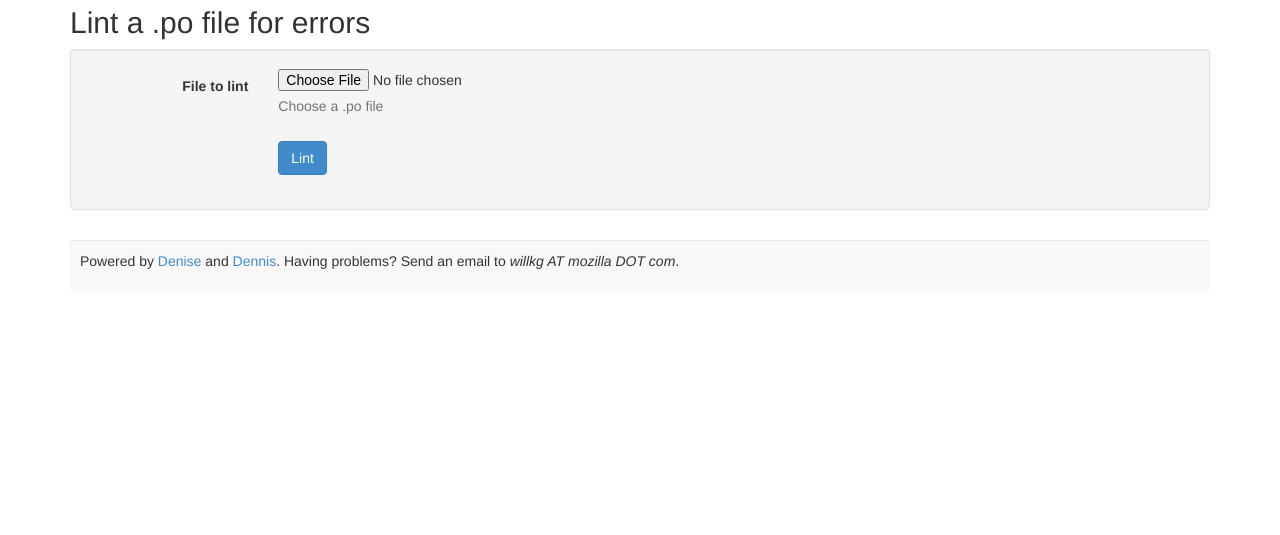
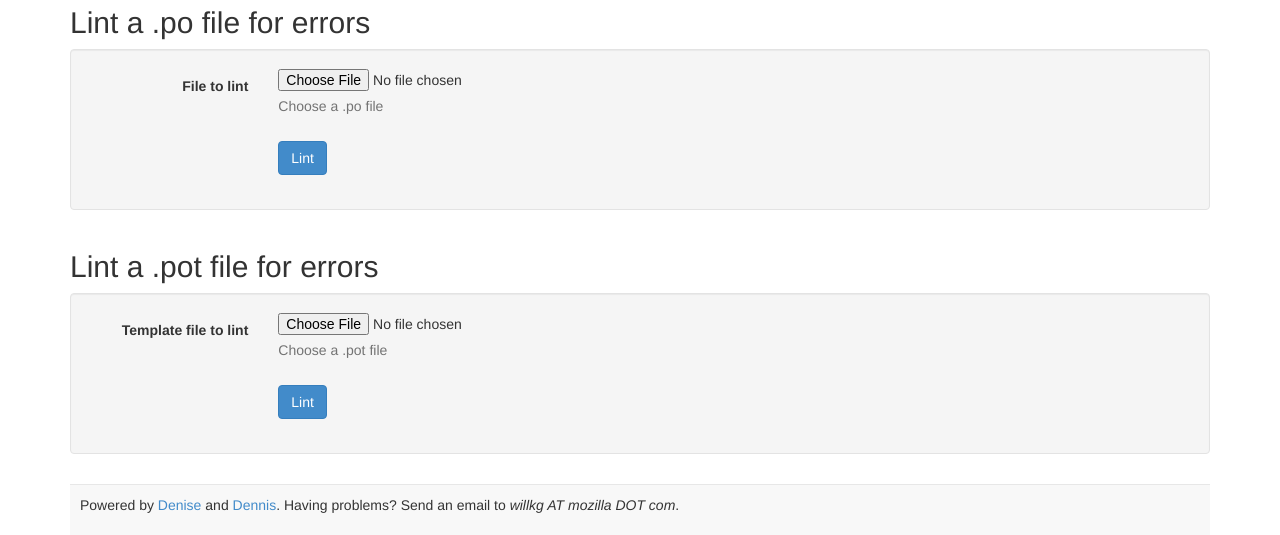
Before and after one commit to willkg/denise, a Flask app: page / in a window 1280 px wide. Shown: the part 400-935 px from the top of the page. Before the commit the page ends 669 px from the top, so only its background shows below. Run offline with Flask 2, Linux system fonts and the light colour scheme; some libraries are stand-ins or nearby versions.

Commit message:
Add template linting

```diff
--- a/denise/templates/index.html
+++ b/denise/templates/index.html
@@ -33,6 +33,29 @@
           <div class="col-sm-10">
             <input type="file" id="poFile" name="pofile">
             <p class="help-block">Choose a .po file</p>
+          </div>
+        </div>
+        <div class="form-group">
+          <div class="col-sm-offset-2 col-sm-10">
+            <button type="submit" class="btn btn-primary">Lint</button>
+          </div>
+        </div>
+      </form>
+    </div>
+  </div>
+</div>
+
+<div class="row">
+  <div class="col-md-12">
+    <h2>Lint a .pot file for errors</h2>
+
+    <div class="well">
+      <form method="post" enctype="multipart/form-data" action="/linttemplate" role="form" class="form-horizontal">
+        <div class="form-group">
+          <label for="poFile" class="col-sm-2 control-label">Template file to lint</label>
+          <div class="col-sm-10">
+            <input type="file" id="poFile" name="potfile">
+            <p class="help-block">Choose a .pot file</p>
           </div>
         </div>
         <div class="form-group">
--- a/denise/views.py
+++ b/denise/views.py
@@ -7,6 +7,7 @@ import polib
 import requests
 
 from dennis.linter import Linter
+from dennis.templatelinter import TemplateLinter
 from dennis.translator import Translator
 
 
@@ -148,6 +149,56 @@ def lint():
     )
 
 
+@mod.route('/linttemplate', methods=['POST'])
+def linttemplate():
+    upload = request.files['potfile']
+    if not upload:
+        # FIXME: hard-coded url here
+        return redirect('/')
+
+    results = []
+    metadata = []
+    calculateddata = []
+    lint_results = []
+    error = ''
+    filename = upload.filename
+
+    if not upload.filename.endswith('.pot'):
+        error = '%s is not an acceptable file.' % upload.filename
+
+    else:
+        contents = upload.stream.read()
+
+        # Get metadata from the pofile so we can print it out for some
+        # context.
+        po = polib.pofile(contents)
+
+        for key, val in po.metadata.items():
+            if isinstance(val, str):
+                val = val.decode('utf-8')
+
+            metadata.append((key, val))
+
+        calculateddata.append(('Verbatim link', 'https://localize.mozilla.org/projects/sumo/'))
+
+        # FIXME: Hard-coded
+        linter = TemplateLinter(['pysprintf', 'pyformat'], [])
+
+        results = linter.verify_file(contents)
+
+        lint_results = [r for r in results if r.has_problems()]
+
+    return render_template(
+        'linttemplate.html',
+        error=error,
+        metadata=metadata,
+        calculateddata=calculateddata,
+        results=lint_results,
+        filename=filename,
+        zip=zip  # Need this function in the template
+    )
+
+
 @mod.route('/')
 def index():
     error = ''
--- a/requirements.txt
+++ b/requirements.txt
@@ -1,7 +1,7 @@
-# Flask webapp scaffolding
 Flask
 Flask-Script
 
-dennis
-polib
 requests
+
+dennis==0.5
+polib==1.0.4
```
Also changed, not shown: denise/templates/linttemplate.html (added, +56 -0 lines).
